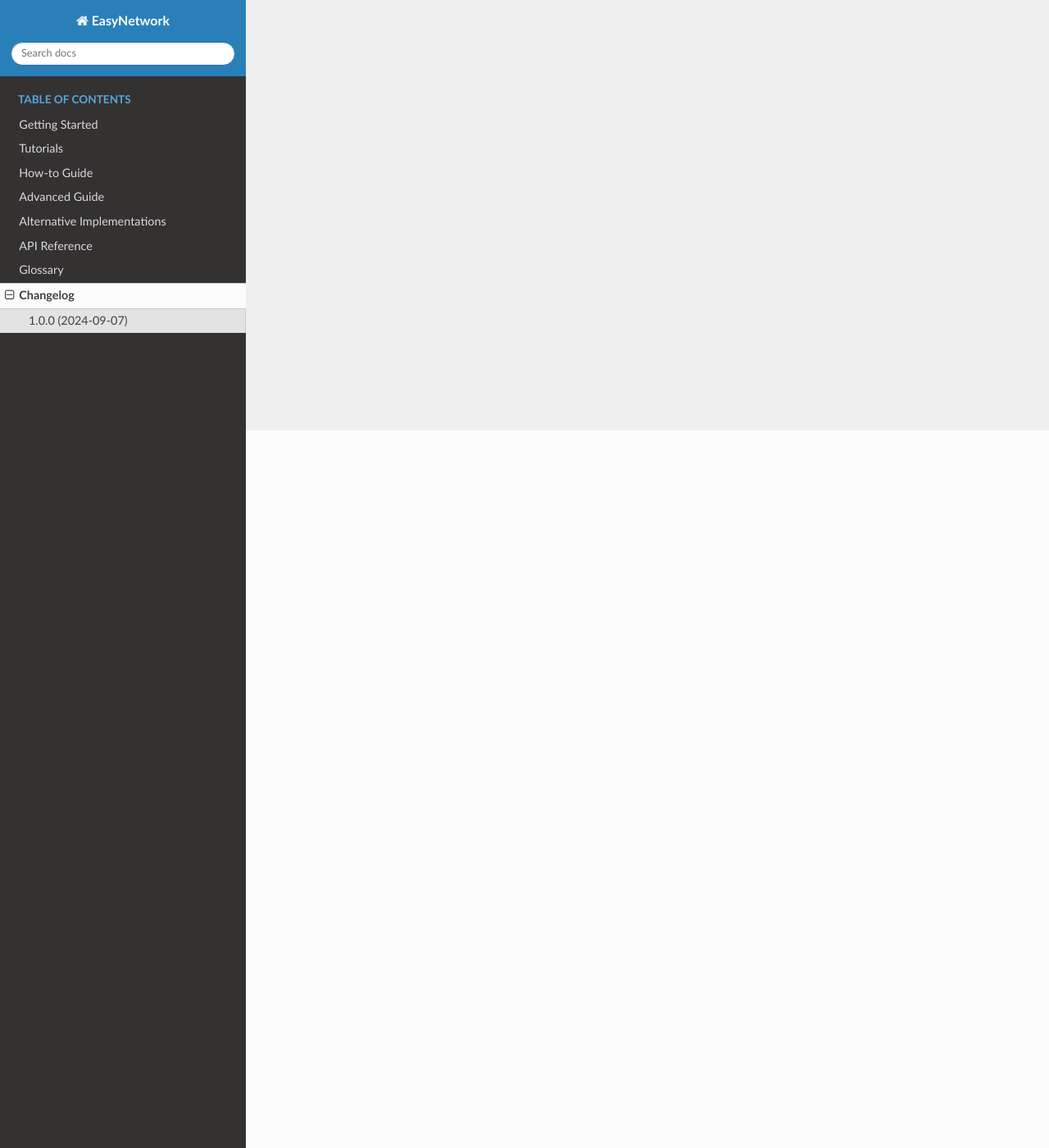
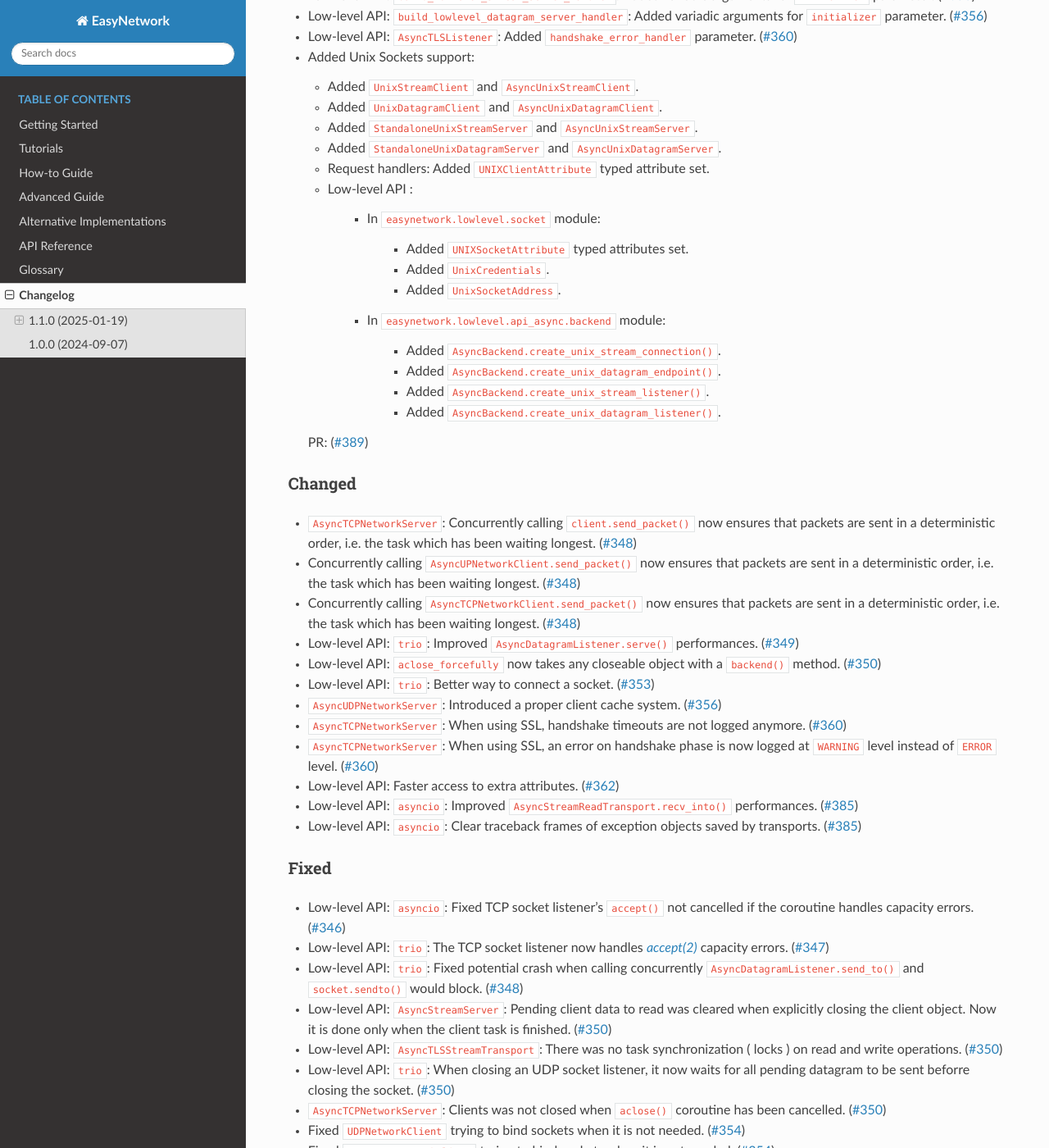
Before and after one commit to francis-clairicia/EasyNetwork, a Sphinx documentation site: the page built from docs/source/changelog.rst, in a window 1280 px wide and 1400 px high, scrolled down 875 px. Shown: the whole window at 82% size. Built offline with Sphinx 7.4.7 and the Read the Docs theme 3.1.0, drawn with Linux system fonts in a browser that asks for light colours; the version number could not be read and is left out; some of the changed text lies outside the part shown.

Commit message:
Added changelog for version 1.1.0

```diff
--- a/CHANGELOG.rst
+++ b/CHANGELOG.rst
@@ -9,9 +9,165 @@ and this project adheres to `Semantic Versioning <https://semver.org/spec/v2.0.0
 
 See also the `Release Notes <https://github.com/francis-clairicia/EasyNetwork/releases>`_.
 
+To see unreleased changes, please see the `CHANGELOG on the main branch documentation <https://easynetwork.readthedocs.io/en/latest/changelog.html>`_.
+
 .. towncrier release notes start
+
+1.1.0 (2025-01-19)
+==================
+
+Packaging
+---------
+
+- Added support of Python 3.13. (`#361 <https://github.com/francis-clairicia/EasyNetwork/pull/361>`_)
+- The CI files (``.github`` folder and ``.readthedocs.yaml``) are now included in the source distribution. (`#384 <https://github.com/francis-clairicia/EasyNetwork/pull/384>`_)
+- Bumped minimum version of ``hatchling`` build dependency to **1.26.3**. (`#384 <https://github.com/francis-clairicia/EasyNetwork/pull/384>`_)
+- The project now uses the :pep:`735` — Dependency Groups in ``pyproject.toml``. (`#390 <https://github.com/francis-clairicia/EasyNetwork/pull/390>`_)
+
+
+Dependency changes
+------------------
+
+- Bumped minimum version of ``msgpack`` dependency to **1.1.0**. (`#357 <https://github.com/francis-clairicia/EasyNetwork/pull/357>`_)
+
+
+Added
+-----
+
+- Low-level API: Added ``AsyncBackend.create_fair_lock()`` method.
+  There is a library-agnostic default implementation that uses ``Event`` objects. (`#348 <https://github.com/francis-clairicia/EasyNetwork/pull/348>`_)
+- Low-level API: Added ``StapledStreamTransport`` and ``AsyncStapledStreamTransport`` classes. (`#352 <https://github.com/francis-clairicia/EasyNetwork/pull/352>`_)
+- Low-level API: Added ``StapledDatagramTransport`` and ``AsyncStapledDatagramTransport`` classes. (`#352 <https://github.com/francis-clairicia/EasyNetwork/pull/352>`_)
+- Low-level API: ``build_lowlevel_stream_server_handler``: Added variadic arguments for ``initializer`` parameter. (`#356 <https://github.com/francis-clairicia/EasyNetwork/pull/356>`_)
+- Low-level API: ``build_lowlevel_datagram_server_handler``: Added variadic arguments for ``initializer`` parameter. (`#356 <https://github.com/francis-clairicia/EasyNetwork/pull/356>`_)
+- Low-level API: ``AsyncTLSListener``: Added ``handshake_error_handler`` parameter. (`#360 <https://github.com/francis-clairicia/EasyNetwork/pull/360>`_)
+- Added Unix Sockets support:
+
+  * Added ``UnixStreamClient`` and ``AsyncUnixStreamClient``.
+
+  * Added ``UnixDatagramClient`` and ``AsyncUnixDatagramClient``.
+
+  * Added ``StandaloneUnixStreamServer`` and ``AsyncUnixStreamServer``.
+
+  * Added ``StandaloneUnixDatagramServer`` and ``AsyncUnixDatagramServer``.
+
+  * Request handlers: Added ``UNIXClientAttribute`` typed attribute set.
+
+  * Low-level API :
+
+     * In ``easynetwork.lowlevel.socket`` module:
+
+        * Added ``UNIXSocketAttribute`` typed attributes set.
+
+        * Added ``UnixCredentials``.
+
+        * Added ``UnixSocketAddress``.
+
+     * In ``easynetwork.lowlevel.api_async.backend`` module:
+
+        * Added ``AsyncBackend.create_unix_stream_connection()``.
+
+        * Added ``AsyncBackend.create_unix_datagram_endpoint()``.
+
+        * Added ``AsyncBackend.create_unix_stream_listener()``.
+
+        * Added ``AsyncBackend.create_unix_datagram_listener()``.
+
+  PR: (`#389 <https://github.com/francis-clairicia/EasyNetwork/pull/389>`_)
+
+
+Changed
+-------
+
+- ``AsyncTCPNetworkServer``: Concurrently calling ``client.send_packet()`` now ensures that packets are sent in a deterministic order,
+  i.e. the task which has been waiting longest. (`#348 <https://github.com/francis-clairicia/EasyNetwork/pull/348>`_)
+- Concurrently calling ``AsyncUPNetworkClient.send_packet()`` now ensures that packets are sent in a deterministic order,
+  i.e. the task which has been waiting longest. (`#348 <https://github.com/francis-clairicia/EasyNetwork/pull/348>`_)
+- Concurrently calling ``AsyncTCPNetworkClient.send_packet()`` now ensures that packets are sent in a deterministic order,
+  i.e. the task which has been waiting longest. (`#348 <https://github.com/francis-clairicia/EasyNetwork/pull/348>`_)
+- Low-level API: ``trio``: Improved ``AsyncDatagramListener.serve()`` performances. (`#349 <https://github.com/francis-clairicia/EasyNetwork/pull/349>`_)
+- Low-level API: ``aclose_forcefully`` now takes any closeable object with a ``backend()`` method. (`#350 <https://github.com/francis-clairicia/EasyNetwork/pull/350>`_)
+- Low-level API: ``trio``: Better way to connect a socket. (`#353 <https://github.com/francis-clairicia/EasyNetwork/pull/353>`_)
+- ``AsyncUDPNetworkServer``: Introduced a proper client cache system. (`#356 <https://github.com/francis-clairicia/EasyNetwork/pull/356>`_)
+- ``AsyncTCPNetworkServer``: When using SSL, handshake timeouts are not logged anymore. (`#360 <https://github.com/francis-clairicia/EasyNetwork/pull/360>`_)
+- ``AsyncTCPNetworkServer``: When using SSL, an error on handshake phase is now logged at ``WARNING`` level instead of ``ERROR`` level. (`#360 <https://github.com/francis-clairicia/EasyNetwork/pull/360>`_)
+- Low-level API: Faster access to extra attributes. (`#362 <https://github.com/francis-clairicia/EasyNetwork/pull/362>`_)
+- Low-level API: ``asyncio``: Improved ``AsyncStreamReadTransport.recv_into()`` performances. (`#385 <https://github.com/francis-clairicia/EasyNetwork/pull/385>`_)
+- Low-level API: ``asyncio``: Clear traceback frames of exception objects saved by transports. (`#385 <https://github.com/francis-clairicia/EasyNetwork/pull/385>`_)
+
+
+Fixed
+-----
+
+- Low-level API: ``asyncio``: Fixed TCP socket listener's ``accept()`` not cancelled if the coroutine handles capacity errors. (`#346 <https://github.com/francis-clairicia/EasyNetwork/pull/346>`_)
+- Low-level API: ``trio``: The TCP socket listener now handles :manpage:`accept(2)` capacity errors. (`#347 <https://github.com/francis-clairicia/EasyNetwork/pull/347>`_)
+- Low-level API: ``trio``: Fixed potential crash when calling concurrently ``AsyncDatagramListener.send_to()`` and ``socket.sendto()`` would block. (`#348 <https://github.com/francis-clairicia/EasyNetwork/pull/348>`_)
+- Low-level API: ``AsyncStreamServer``: Pending client data to read was cleared when explicitly closing the client object.
+  Now it is done only when the client task is finished. (`#350 <https://github.com/francis-clairicia/EasyNetwork/pull/350>`_)
+- Low-level API: ``AsyncTLSStreamTransport``: There was no task synchronization ( locks ) on read and write operations. (`#350 <https://github.com/francis-clairicia/EasyNetwork/pull/350>`_)
+- Low-level API: ``trio``: When closing an UDP socket listener, it now waits for all pending datagram to be sent beforre closing the socket. (`#350 <https://github.com/francis-clairicia/EasyNetwork/pull/350>`_)
+- ``AsyncTCPNetworkServer``: Clients was not closed when ``aclose()`` coroutine has been cancelled. (`#350 <https://github.com/francis-clairicia/EasyNetwork/pull/350>`_)
+- Fixed ``UDPNetworkClient`` trying to bind sockets when it is not needed. (`#354 <https://github.com/francis-clairicia/EasyNetwork/pull/354>`_)
+- Fixed ``AsyncUDPNetworkClient`` trying to bind sockets when it is not needed. (`#354 <https://github.com/francis-clairicia/EasyNetwork/pull/354>`_)
+- ``AsyncUDPNetworkServer``: Fixed slow access to the client's extra attributes provided. (`#355 <https://github.com/francis-clairicia/EasyNetwork/pull/355>`_)
+- ``AsyncTCPNetworkServer``: Fixed slow access to the client's extra attributes provided. (`#355 <https://github.com/francis-clairicia/EasyNetwork/pull/355>`_)
+- Low-level API: ``AsyncDatagramServer``: Fixed cache inconsistency. (`#356 <https://github.com/francis-clairicia/EasyNetwork/pull/356>`_)
+- ``AsyncTCPNetworkServer``: When using SSL, connection errors during handshake phase do not produce a traceback log. (`#360 <https://github.com/francis-clairicia/EasyNetwork/pull/360>`_)
+- Fixed ``AsyncTCPNetworkServer`` stopping the main task because of ``socket.accept()`` raising ignorable errors. (`#367 <https://github.com/francis-clairicia/EasyNetwork/pull/367>`_)
+- Low-level API: ``trio``: Fixed UDP socket listener crashing down application on ``socket.recvfrom()`` errors. (`#371 <https://github.com/francis-clairicia/EasyNetwork/pull/371>`_)
+- Fixed ``AsyncTCPNetworkClient`` crash with ``ssl=True`` and OpenSSL version before 3.0. (`#381 <https://github.com/francis-clairicia/EasyNetwork/pull/381>`_)
+- Fixed ``TCPNetworkClient`` crash with ``ssl=True`` and OpenSSL version before 3.0. (`#381 <https://github.com/francis-clairicia/EasyNetwork/pull/381>`_)
+- Low-level API: ``AsyncStreamEndpoint``: Fixed byte buffers not deallocated until garbage collection
+  if ``transport.aclose()`` raises an exception. (`#385 <https://github.com/francis-clairicia/EasyNetwork/pull/385>`_)
+- Low-level API: ``StreamEndpoint``: Fixed byte buffers not deallocated until garbage collection
+  if ``transport.close()`` or ``transport.aclose()`` raises an exception. (`#385 <https://github.com/francis-clairicia/EasyNetwork/pull/385>`_)
+- Low-level API: ``StreamReceiverEndpoint``: Fixed byte buffers not deallocated until garbage collection
+  if ``transport.close()`` raises an exception. (`#385 <https://github.com/francis-clairicia/EasyNetwork/pull/385>`_)
+- Low-level API: ``AsyncStreamReceiverEndpoint``: Fixed byte buffers not deallocated until garbage collection
+  if ``transport.aclose()`` raises an exception. (`#385 <https://github.com/francis-clairicia/EasyNetwork/pull/385>`_)
+- ``AsyncTCPNetworkClient`` objects was not closed when ``aclose()`` coroutine has been cancelled. (`#389 <https://github.com/francis-clairicia/EasyNetwork/pull/389>`_)
+- ``AsyncUDPNetworkClient`` objects was not closed when ``aclose()`` coroutine has been cancelled. (`#389 <https://github.com/francis-clairicia/EasyNetwork/pull/389>`_)
+
+
+Removed
+-------
+
+- Removed ``max_recv_size`` property from high-level API:
+
+  * ``AsyncTCPNetworkClient``
+
+  * ``TCPNetworkClient``
+
+  The returned value was not reliable. (`#350 <https://github.com/francis-clairicia/EasyNetwork/pull/350>`_)
+- Removed ``max_recv_size`` property from low-level API:
+
+  * Asynchronous API:
+
+     * ``AsyncStreamReceiverEndpoint``
+
+     * ``AsyncStreamEndpoint``
+
+  * Blocking API:
+
+     * ``StreamReceiverEndpoint``
+
+     * ``StreamEndpoint``
+
+  The returned value was not reliable. (`#350 <https://github.com/francis-clairicia/EasyNetwork/pull/350>`_)
+
+
+Documentation
+-------------
+
+- Build: Bumped minimum version of ``sphinx`` dependency to **8.1**. (`#359 <https://github.com/francis-clairicia/EasyNetwork/pull/359>`_)
+- Build: Bumped minimum version of ``sphinx-rtd-theme`` dependency to **3.0**. (`#359 <https://github.com/francis-clairicia/EasyNetwork/pull/359>`_)
+- Fixed missing documentation on socket addresses and client attributes. (`#374 <https://github.com/francis-clairicia/EasyNetwork/pull/374>`_)
+- Removed ``reuse_port`` option from UDP clients. (`#375 <https://github.com/francis-clairicia/EasyNetwork/pull/375>`_)
+- Clarify ``AsyncBackend.create_condition_var()`` behavior with lock argument. (`#377 <https://github.com/francis-clairicia/EasyNetwork/pull/377>`_)
+- Updated Copyright years. (`#388 <https://github.com/francis-clairicia/EasyNetwork/pull/388>`_)
+
 
 1.0.0 (2024-09-07)
 ==================
 
-- Initial release
+- Initial stable release.
--- a/docs/source/changelog.rst
+++ b/docs/source/changelog.rst
@@ -5,6 +5,8 @@ Changelog
 The format is based on `Keep a Changelog <https://keepachangelog.com/en/1.0.0/>`_,
 and this project adheres to `Semantic Versioning <https://semver.org/spec/v2.0.0.html>`_.
 
+To see unreleased changes, please see the `CHANGELOG on the main branch documentation <https://easynetwork.readthedocs.io/en/latest/changelog.html>`_.
+
 .. towncrier-draft-entries:: Unreleased
 
 .. include:: ../../CHANGELOG.rst
--- a/docs/source/conf.py
+++ b/docs/source/conf.py
@@ -150,7 +150,7 @@ github_repository = "EasyNetwork"
 # -- sphinxcontrib.towncrier.ext configuration -------------------------------------
 # https://github.com/sphinx-contrib/sphinxcontrib-towncrier/blob/master/README.rst
 
-towncrier_draft_include_empty = release != version
+towncrier_draft_include_empty = "dev" in release
 towncrier_draft_working_directory = os.fspath(pathlib.Path(__file__).parent.parent.parent.absolute())
 
 # -- Options for HTML output -------------------------------------------------
```
Also changed, not shown: pyproject.toml (+17 -11 lines).
